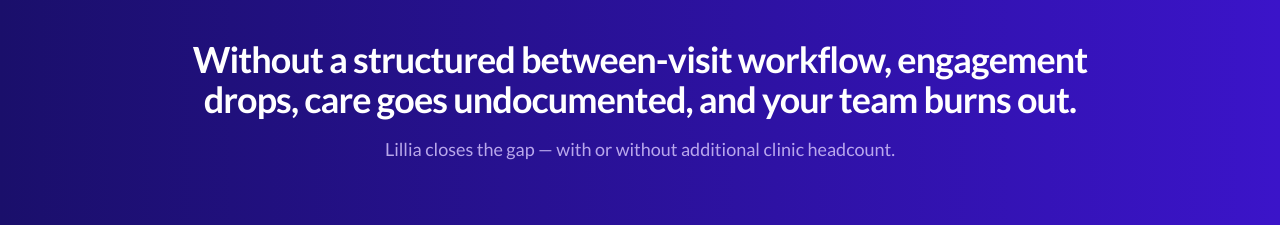
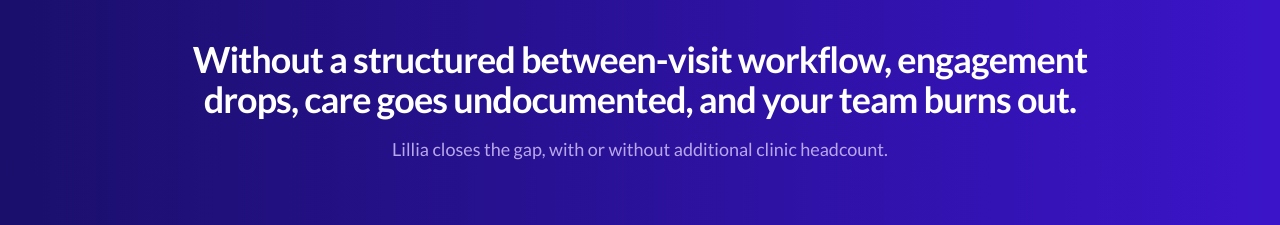
Before and after one commit to vidhikachakravarti/Lillia-Landing-Page-Concept, a Next.js app: page /Lillia-Landing-Page-Concept/ in a window 1280 px wide. Shown: the part 2620-2845 px from the top of the page. Built offline with nearby package versions, Linux system fonts and the light colour scheme.

Commit message:
Change em dash to comma in banner callout text
🤖 Generated with [Claude Code](https://claude.com/claude-code)

Co-Authored-By: Claude <noreply@anthropic.com>

```diff
--- a/components/sections/BannerCallout.tsx
+++ b/components/sections/BannerCallout.tsx
@@ -12,7 +12,7 @@ export const BannerCallout: React.FC = () => {
             and your team burns out.
           </h2>
           <p className="text-lg text-lillia-light/90 max-w-2xl mx-auto">
-            Lillia closes the gap — with or without additional clinic headcount.
+            Lillia closes the gap, with or without additional clinic headcount.
           </p>
         </div>
       </Container>
```
